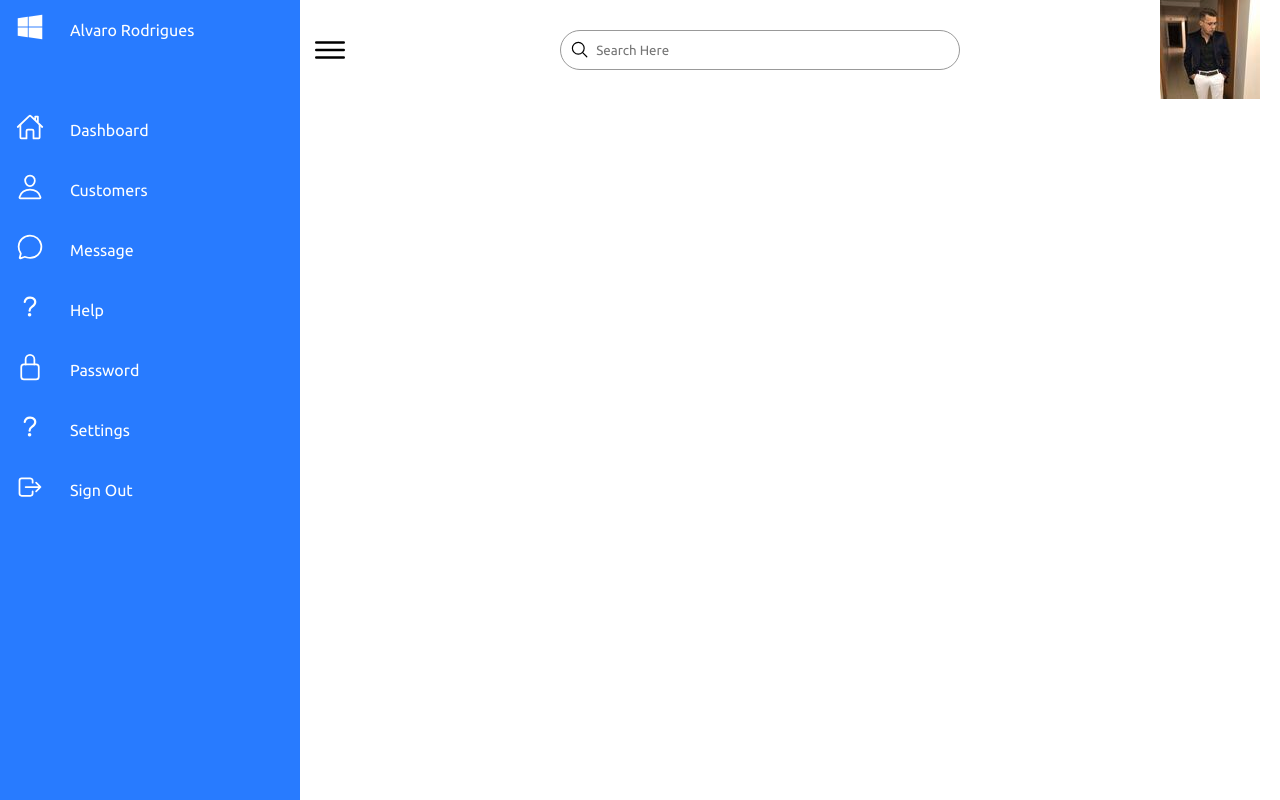
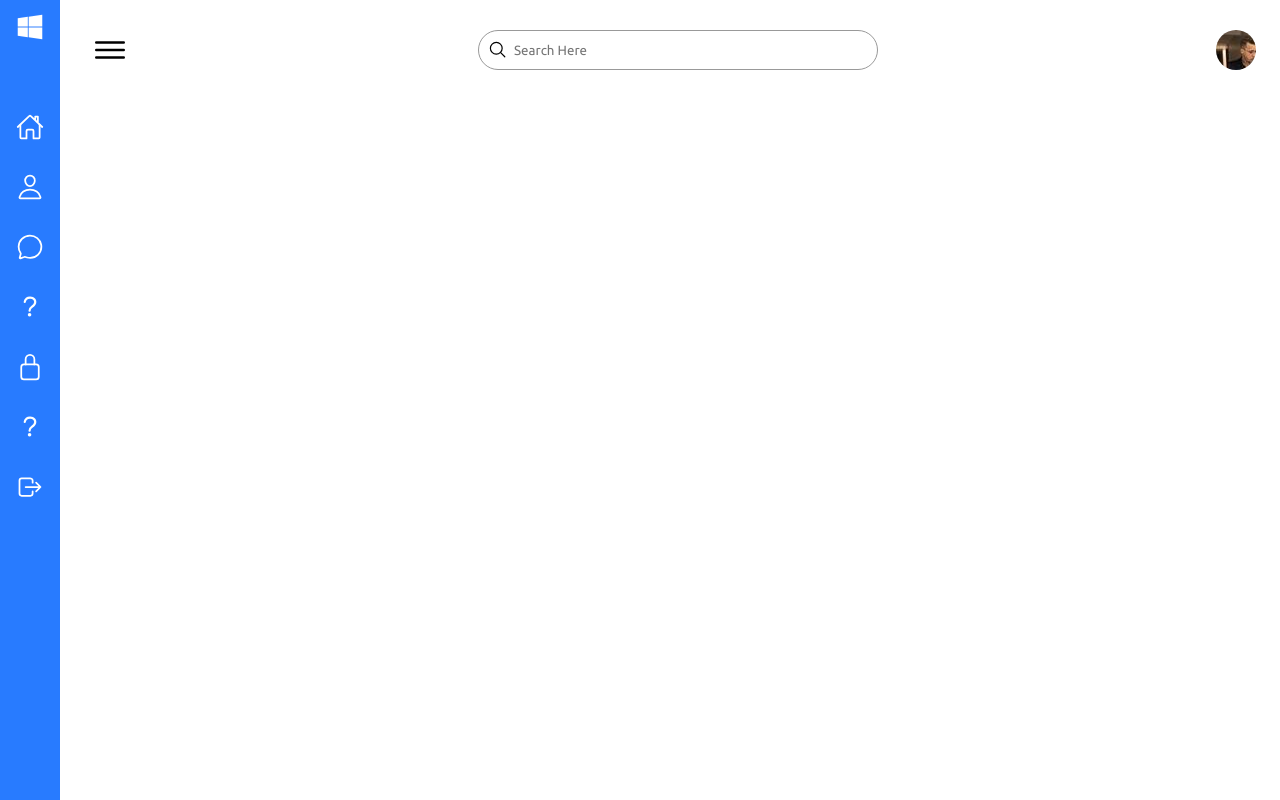
Before and after one commit to alvimlops/AdminDashboard, a plain HTML site: page index.html in a window 1280 px wide. Both pictures are taken after a click on the element 330 px from the left and 50 px from the top of the page. Drawn offline with nearby package versions, Linux system fonts and the light colour scheme.

Commit message:
Adicionando o main

```diff
--- a/index.html
+++ b/index.html
@@ -78,7 +78,7 @@
                 </div>
                 <!-- userImg-->
                 <div class="user">
-                    <img src="user1.jpg"
+                    <img src="user3.jpg"
                 </div>
             </div>
         </div>
@@ -86,6 +86,17 @@
     <script type="module" src="https://unpkg.com/ionicons@5.5.2/dist/ionicons/ionicons.esm.js"></script>
     <script nomodule src="https://unpkg.com/ionicons@5.5.2/dist/ionicons/ionicons.js"></script>
     <script>
+        //menuToggle
+        let toggle = document.querySelector('.toggle')
+        let navigation = document.querySelector('.navigation')
+        let main = document.querySelector('.main')
+
+        toggle.onclick = function(){
+            navigation.classList.toggle('active')
+            main.classList.toggle('active')
+        }
+
+
         //adicionando hovered class
         let list = document.querySelectorAll('.navigation li');
         function activeLink(){
--- a/style.css
+++ b/style.css
@@ -29,6 +29,9 @@ body{
   border-left: 10px solid var(--blue);
   transition: 0.5s;
   overflow: hidden;
+}
+.navigation.active{
+    width: 60px;
 }
 .navigation ul{
     position: absolute;
@@ -116,6 +119,10 @@ body{
     background: white;
     transition: 0,5s;
 }
+.main.active{
+    width: calc(100% - 80px);
+    left: 80px;
+}
 .topbar{
     width: 98%;
     height: 100px;
@@ -157,3 +164,19 @@ body{
     left: 10px;
     font-size: 1.2em;
 }
+.user{
+    position: relative;
+    width: 40px;
+    height: 40px;
+    border-radius: 50%;
+    overflow: hidden;
+    cursor: pointer;
+}
+user img{
+    position: absolute;
+    top: 0;
+    left: 0;
+    width: 100%;
+    height: 100%;
+    object-fit: cover;
+}
```
Also changed, not shown: user2.jpg (added), user3.jpg (added).
